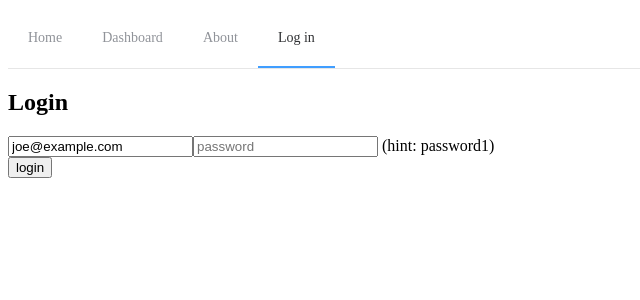
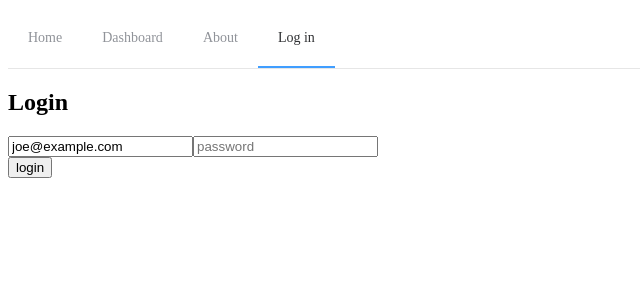
Before and after one commit to ChandlerTu/cn-tuchangle-vue, a Vue app: page /login in a window 1280 px wide. Shown: the top 300 px of the page, without its empty margins (0-640 px from the left). Built offline with nearby package versions, Linux system fonts and the light colour scheme.

Commit message:
去掉密码提示

```diff
--- a/src/components/Login.vue
+++ b/src/components/Login.vue
@@ -6,7 +6,7 @@
     </p>
     <form @submit.prevent="login">
       <label><input v-model="email" placeholder="email"></label>
-      <label><input v-model="pass" placeholder="password" type="password"></label> (hint: password1)<br>
+      <label><input v-model="pass" placeholder="password" type="password"></label><br>
       <button type="submit">login</button>
       <p v-if="error" class="error">Bad login information</p>
     </form>
@@ -14,28 +14,28 @@
 </template>
 
 <script>
-import auth from '../auth'
+import auth from "../auth";
 
 export default {
-  data () {
+  data() {
     return {
-      email: 'joe@example.com',
-      pass: '',
+      email: "joe@example.com",
+      pass: "",
       error: false
-    }
+    };
   },
   methods: {
-    login () {
+    login() {
       auth.login(this.email, this.pass, loggedIn => {
         if (!loggedIn) {
-          this.error = true
+          this.error = true;
         } else {
-          this.$router.replace(this.$route.query.redirect || '/')
+          this.$router.replace(this.$route.query.redirect || "/");
         }
-      })
+      });
     }
   }
-}
+};
 </script>
 
 <style>
```
